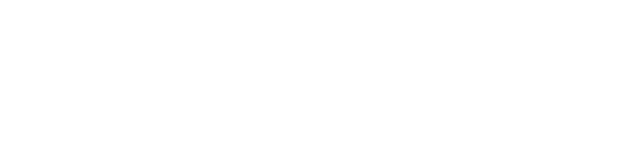
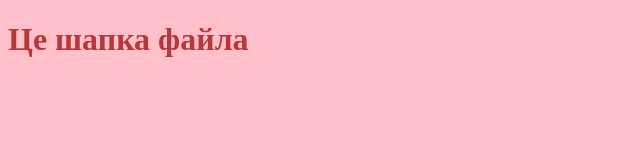
Before and after one commit to OksanaVovk/github-tutorial, a plain HTML site: page index.html in a window 1280 px wide. Shown: the whole page, without its empty margins (0-640 px from the left). Drawn offline with Linux system fonts and the light colour scheme.

Commit message:
Додала заголовок

```diff
--- a/index.html
+++ b/index.html
@@ -5,8 +5,10 @@
     <meta http-equiv="X-UA-Compatible" content="IE=edge">
     <meta name="viewport" content="width=device-width, initial-scale=1.0">
     <title>Git</title>
+    <link rel="stylesheet" href="./css/styles.css">
 </head>
 <body>
+    <h1>Це шапка файла</h1>
 
 </body>
 </html>
```
